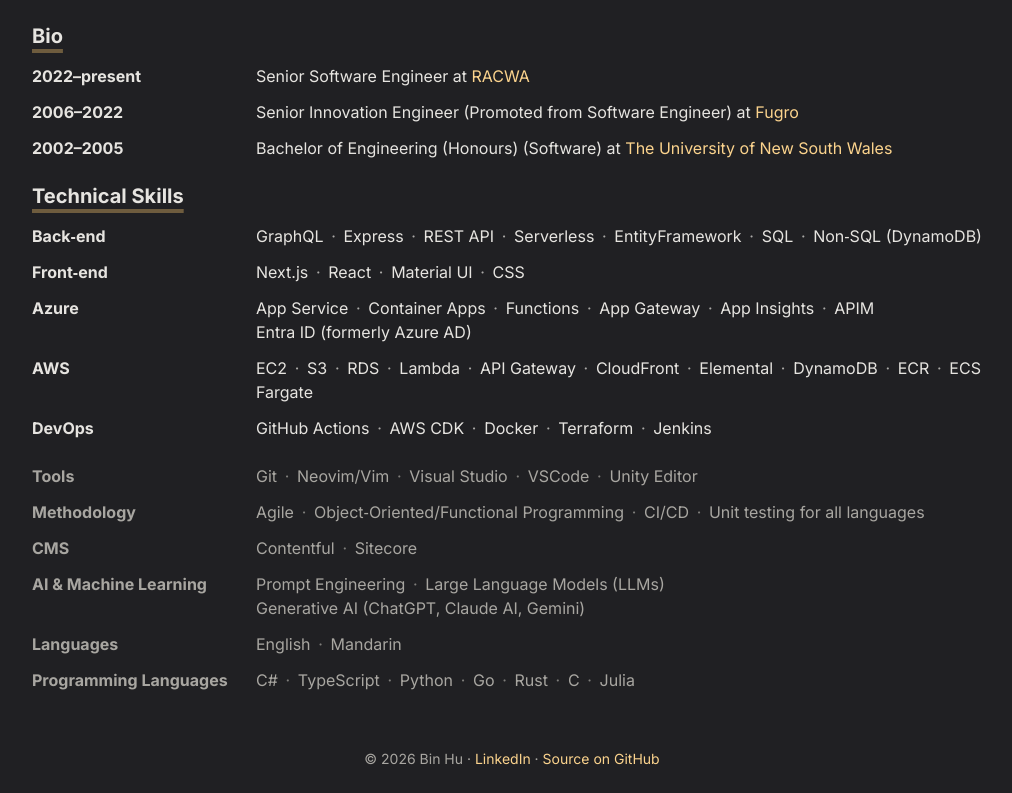
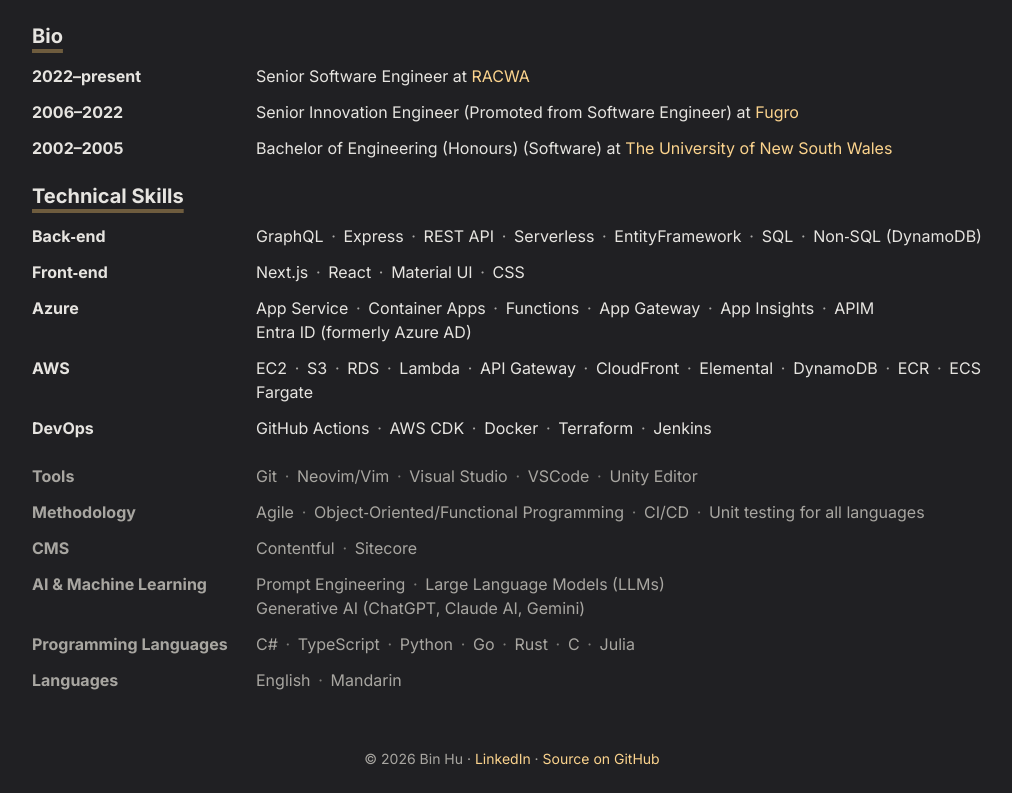
Before and after one commit to elithrade/elithrade-homepage, a Next.js app: page / in a window 1280 px wide. Shown: the part 902-1695 px from the top of the page, without its empty margins (128-1140 px from the left). Built offline with nearby package versions, Linux system fonts and the light colour scheme; no server answers.

Commit message:
feat: show Programming Languages before the spoken languages
Spoken languages close the skills list; Programming Languages is the
row before them.

```diff
--- a/libs/content/skills.ts
+++ b/libs/content/skills.ts
@@ -17,9 +17,10 @@ export const coreSkillCategories = [
 
 /**
  * Shown at the very end, in this order. Programming languages matter least
- * of all here: a senior developer picks one up as needed.
+ * of the technical skills here: a senior developer picks one up as needed.
+ * Spoken languages aren't technical, so they close the list.
  */
-export const lastSkillCategories = ['Programming Languages']
+export const lastSkillCategories = ['Programming Languages', 'Languages']
 
 export type SkillTiers = {
   /** The core categories, in the order they are named. */
```
Also changed, not shown: 1 other file (tests, documents, lock files or other folders).
